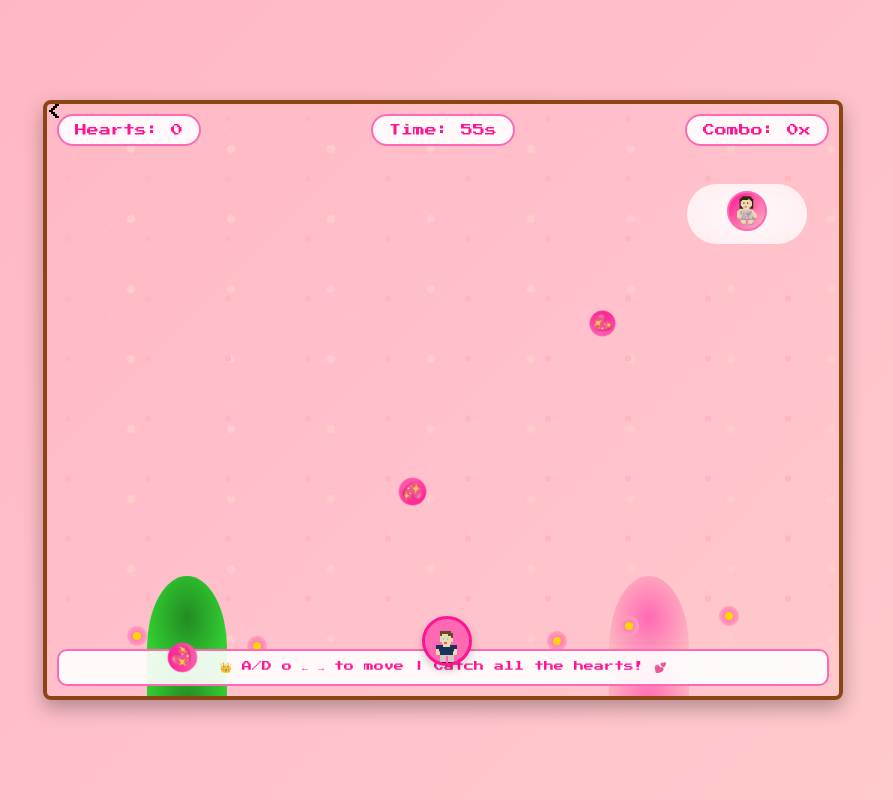
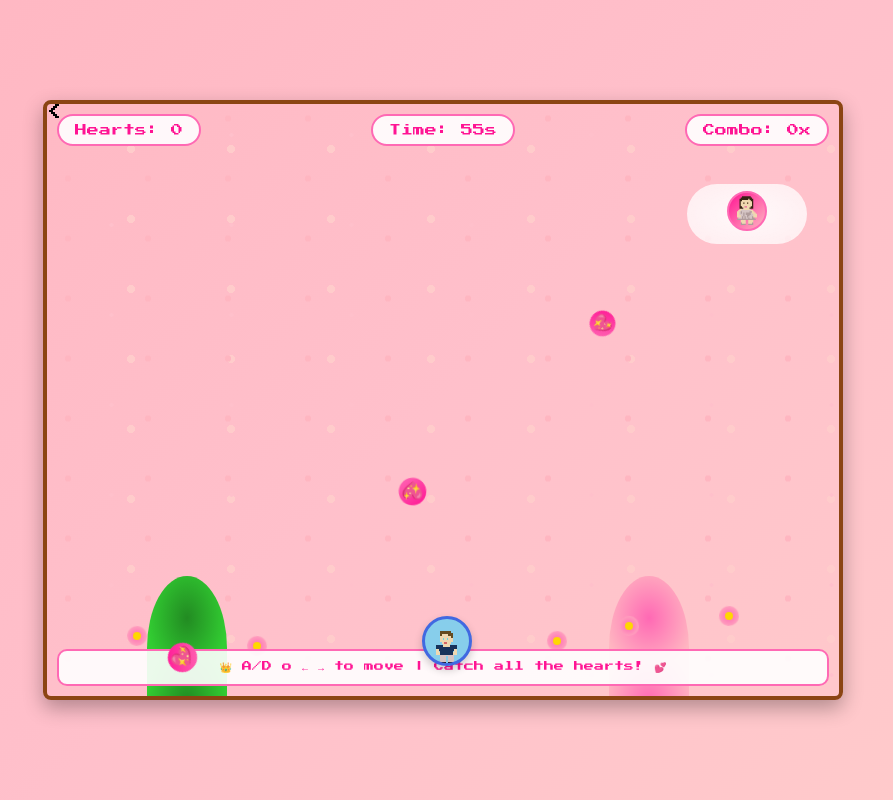
Before and after one commit to fridacardonae-hash/HTML-JS-CSS-LittleGame, a plain HTML site: page index.html in a window 1280 px wide. Shown: the whole page, without its empty margins (197-1090 px from the left). Drawn offline with Linux system fonts and the light colour scheme.

Commit message:
styles.css

```diff
--- a/styles.css
+++ b/styles.css
@@ -136,8 +136,8 @@
             background-position: center;
 
             /* original design por si no agarra el sprite */
-            background-color: var(--rosa-principal);
-            border: 3px solid var(--rosa-fuerte);
+            background-color: var(--azul-jugador-claro);
+            border: 3px solid var(--azul-jugador);
             border-radius: 50%;
             box-shadow: 0 4px 8px var(--negro-sombra-suave);
         }
@@ -341,4 +341,5 @@
             font-size: 10px;
             color: var(--rosa-fuerte);
             display: none;
+
         }
```
